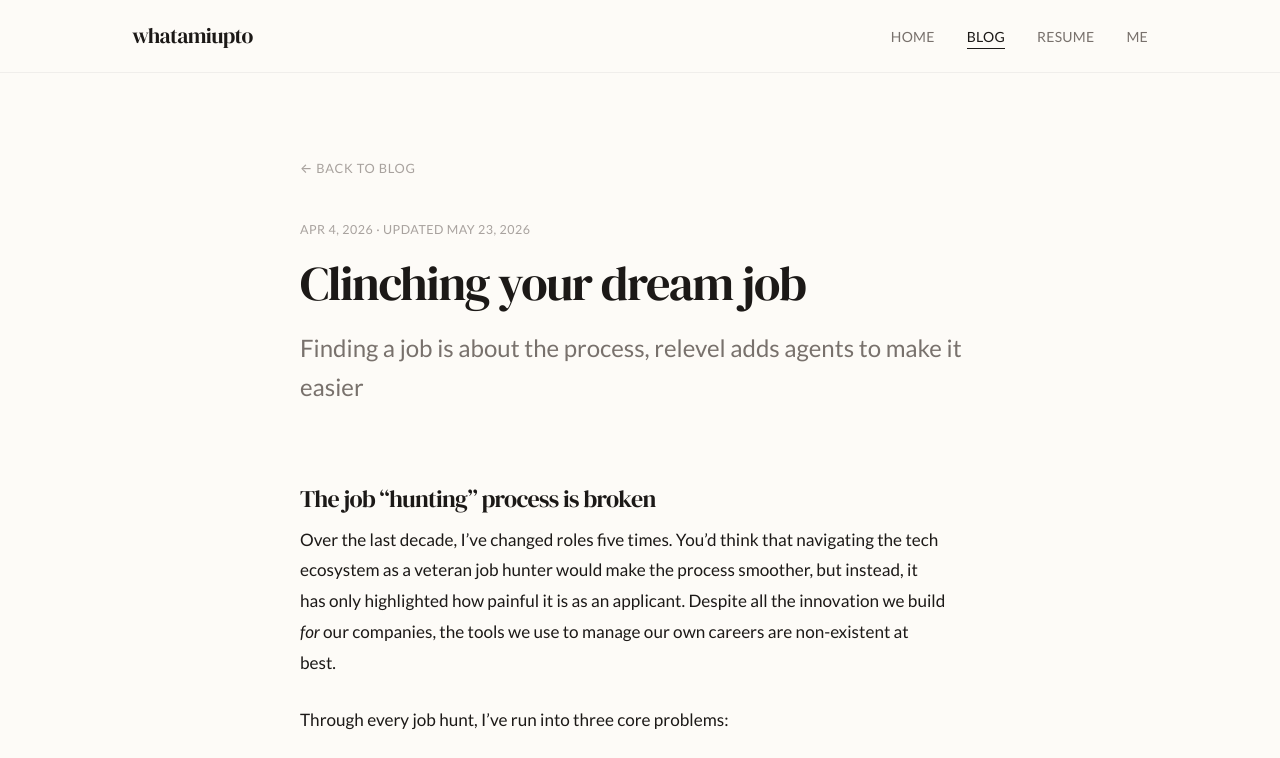
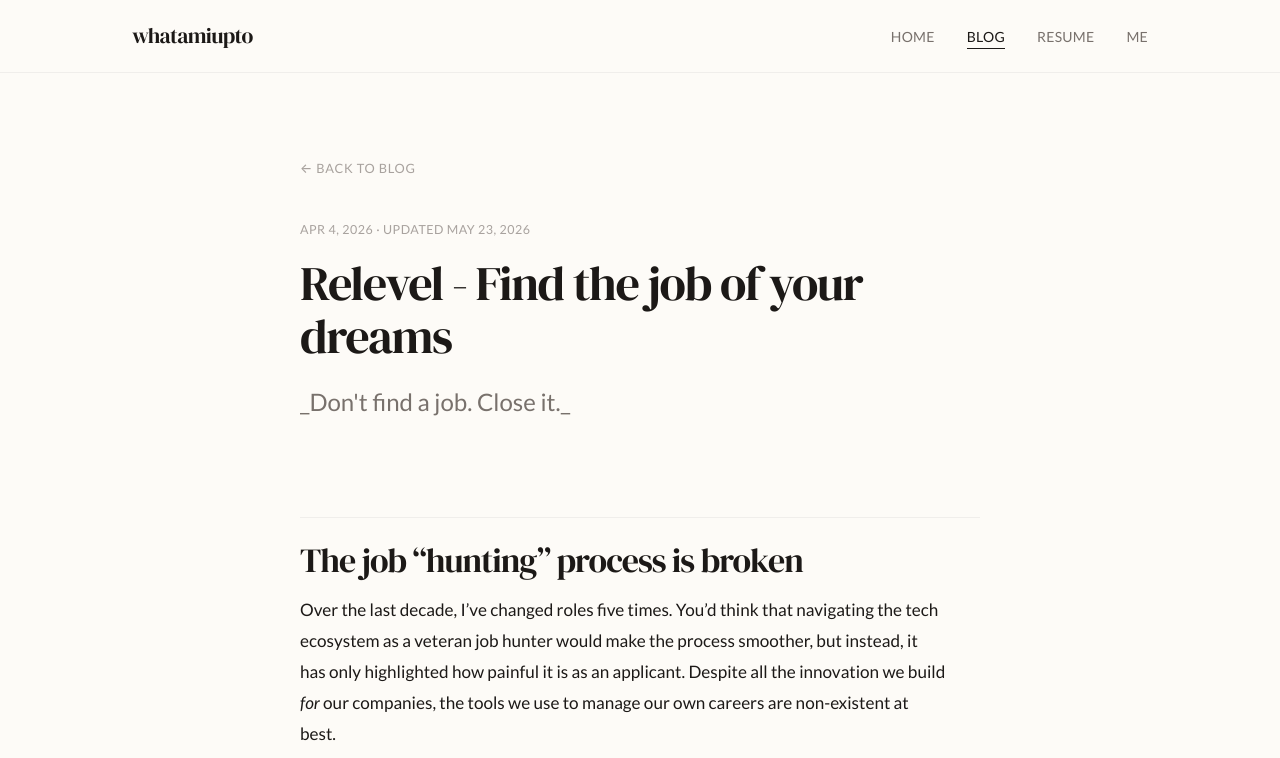
Before and after one commit to akshayrangasai/akshayrangasai.github.io, an Astro site: page /blog/general/relevel-introduction in a window 1280 px wide. Shown: the top 758 px of the page. Built offline with nearby package versions, Linux system fonts and the light colour scheme; Astro itself is replaced by a stand-in of ours.

Commit message:
added launch blog

```diff
--- a/src/content/blog/general/Relevel-Introduction.md
+++ b/src/content/blog/general/Relevel-Introduction.md
@@ -1,6 +1,6 @@
 ---
-title: Clinching your dream job
-description: Finding a job is about the process, relevel adds agents to make it easier
+title: Relevel - Find the job of your dreams
+description: _Don't find a job. Close it._
 pubDate: Apr 04 2026
 tags:
   - productivity
@@ -8,7 +8,7 @@ tags:
   - job-hunt
 updatedDate: May 23 2026
 ---
-### The job "hunting" process is broken
+## The job "hunting" process is broken
 
 Over the last decade, I’ve changed roles five times. You’d think that navigating the tech ecosystem as a veteran job hunter would make the process smoother, but instead, it has only highlighted how painful it is as an applicant. Despite all the innovation we build _for_ our companies, the tools we use to manage our own careers are non-existent at best.
 
@@ -49,7 +49,7 @@ We did this for two reasons: collective awareness and referral pooling. If a fri
 ![[Pasted image 20260523224259.png]]
 <center> The last four tabs are us sharing amongst friends</center>
 
-## Process Is the Bottleneck
+### Process Is the Bottleneck
 
 Here's the thing most people get wrong about job hunting: it's actually _easy_ to find open roles. Type a company name and "jobs" into Google and a bazillion links show up. Open LinkedIn, search your title — thousands of results. Your newsletters surface dozens more every week.
 
@@ -82,10 +82,15 @@ Relevel gives you a personal agent inbox. Email it what you want done, and it do
 And here's what killed the dream list spreadsheet: **agentic enrichment**. Every company you track gets an automated pipeline that makes your data actually useful:
 
 - **Finds the company's website** — via web search with LLM-assisted verification, not some SEO clone.
+
 - **Pulls every open role** — every position with title, location, salary (when available), and a direct link to apply. No going to a job board, setting 15 filters, scrolling through 200 listings, and squinting at the nuance of each role to decide if it's relevant.
+
 - **Filters for exactly what you want** — told Relevel you're looking for "Staff Engineer" or "Senior PM"? It only surfaces the jobs that match your profile. Smart title matching with aliases, so "Staff Software Engineer" and "Staff SWE" both count. You see the roles that matter. Nothing else.
+
 - **Summarizes what the company actually does** — scrapes their homepage and uses AI to produce a clear, honest description. What the product is, who it's for, why it matters. None of the generic enterprise jargon from landing pages.
+
 - **Enriches job details** — salary ranges, experience levels, locations, remote policy. The data you need to decide if a role is worth your time, without opening 12 tabs.
+
 - **Labels by industry** — AI/ML, Fintech, Climate Tech, Developer Tools. Every company gets categorized automatically. Want your own labels? Just add them — Relevel auto-classifies your companies to match.
 
 All of this is searchable. All of it is filterable. Find every remote-friendly Series A AI company you're tracking in seconds — something that used to take 30 minutes of tab-switching and spreadsheet scanning.
@@ -134,7 +139,7 @@ It reads your resume, your transcripts, and your other answers. It learns your v
 
 ---
 
-## Who This Is For
+### Who This Is For
 
 If you've ever:
 
```
